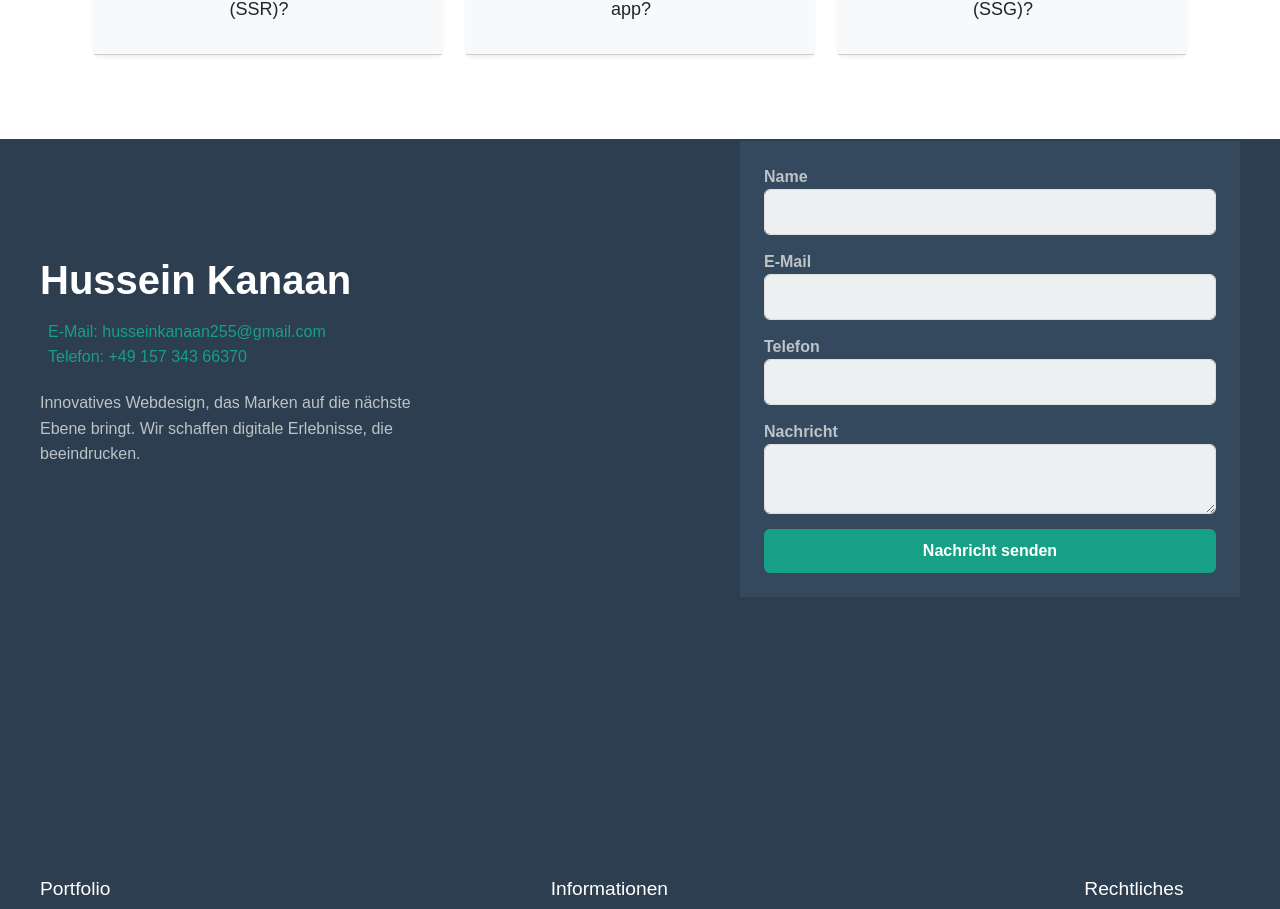
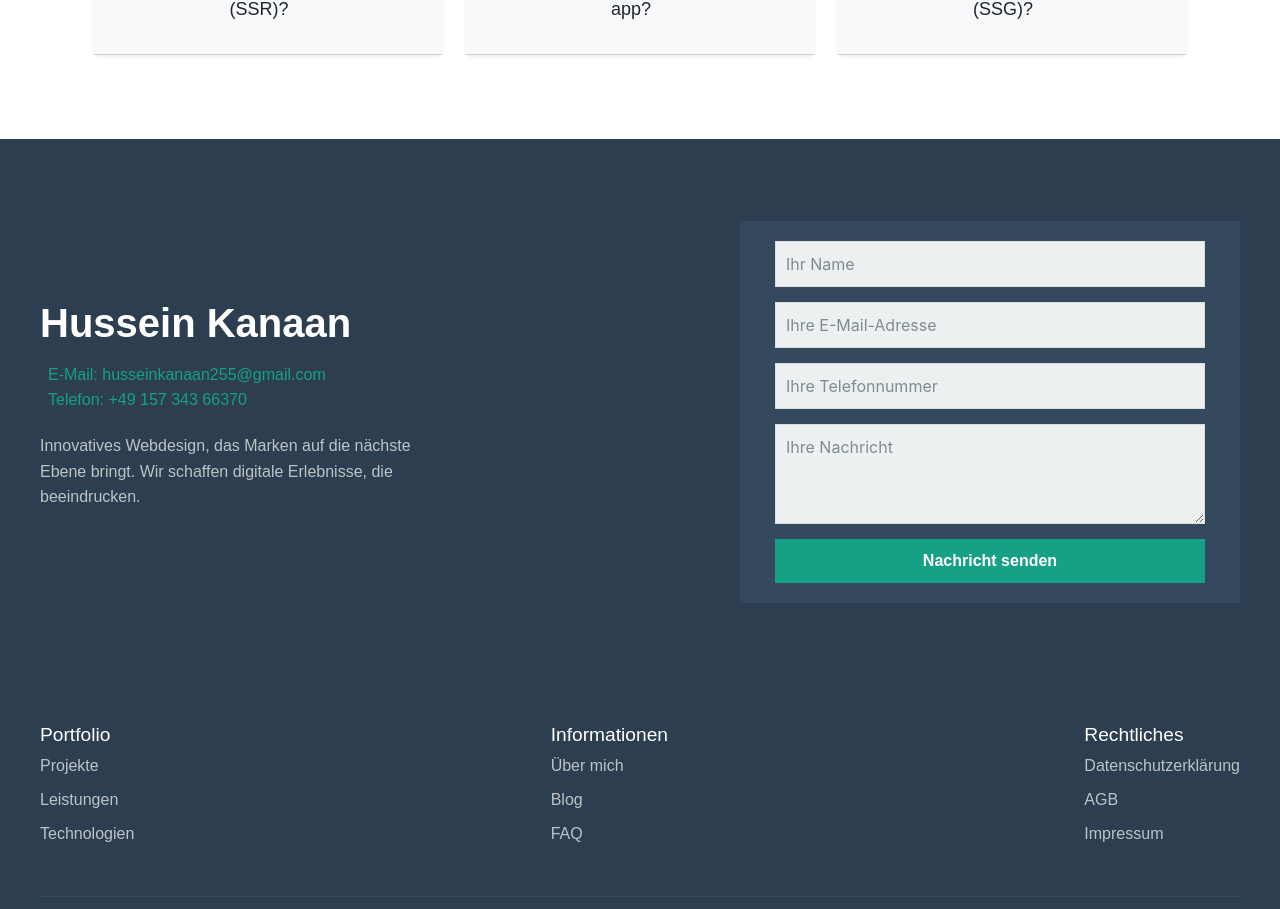
Before and after one commit to HusseinKanaan/Portfoloio3, a Next.js app: page / in a window 1280 px wide. Shown: the part 10414-11323 px from the top of the page. Built offline with nearby package versions, Linux system fonts and the light colour scheme; a web font is replaced by a local one.

Commit message:
Footer, contactform, stickyheader Link

```diff
--- a/components/ButtonDark.js
+++ b/components/ButtonDark.js
@@ -5,7 +5,7 @@ const ButtonDark = ({ text = "Kontakt" }) => {
         <div>
             <section className={styles.buttons}>
                 <div className={styles.container}>
-                    <a href="#kontakt" className={styles.btn}>
+                    <a href="#contact" className={styles.btn}>
                         <span>{text}</span>
                     </a>
                 </div>
--- a/components/ButtonLight.js
+++ b/components/ButtonLight.js
@@ -2,10 +2,10 @@ import styles from './ButtonLight.module.css';
 
 const ButtonLight = ({ text = "Kontakt" }) => {
     return (
-        <div>
+        <div >
             <section className={styles.buttons}>
                 <div className={styles.container}>
-                    <a href="#kontakt" className={styles.btn}>
+                    <a href="#contact" className={styles.btn}>
                         <span>{text}</span>
                     </a>
                 </div>
--- a/components/ContactForm.js
+++ b/components/ContactForm.js
@@ -1,12 +1,12 @@
-import Typewriter from './Typewriter';
 import React, { useState } from 'react';
 import emailjs from 'emailjs-com';
-import styles from './ContactForm.module.css'; // Stelle sicher, dass du diese CSS-Datei erstellst.
+import styles from './ContactForm.module.css'; // Styles für die Komponente
 
 const ContactForm = () => {
   const [formData, setFormData] = useState({
     name: '',
     email: '',
+    telefon: '',
     message: ''
   });
 
@@ -23,72 +23,56 @@ const ContactForm = () => {
       formData,
       'KNNjw1B_wkvFCYv5W'
     )
-      .then((response) => {
+      .then(() => {
         alert('Nachricht erfolgreich gesendet!');
       })
-      .catch((err) => {
+      .catch(() => {
         alert('Fehler beim Senden der Nachricht.');
       });
   };
 
   return (
     <div className={styles.container}>
-      <div>
-{/*       <h2 id='kontakt' className={styles.formHeading}>Kontaktiere Uns</h2> */}
-      <form onSubmit={handleSubmit} className="p-4 custom-background-blue">
-        <div className="form-group">
-          <label htmlFor="name" className={styles.formLabel}>Name</label>
+      <form onSubmit={handleSubmit} className={styles.form}>
         <input
           type="text"
-            id="name"
           name="name"
           value={formData.name}
           onChange={handleChange}
+          placeholder="Ihr Name"
           required
-            className={`form-control ${styles.formInput}`}
+          className={styles.input}
         />
-        </div>
-        <div className="form-group">
-          <label htmlFor="email" className={styles.formLabel}>E-Mail</label>
         <input
           type="email"
-            id="email"
           name="email"
           value={formData.email}
           onChange={handleChange}
+          placeholder="Ihre E-Mail-Adresse"
           required
-            className={`form-control ${styles.formInput}`}
+          className={styles.input}
         />
-        </div>
-        <div className="form-group">
-          <label htmlFor="anliegeBudget" className={styles.formLabel}>Telefon</label>
         <input
           type="text"
-            id="telefon"
           name="telefon"
-            value={formData.name}
+          value={formData.telefon}
           onChange={handleChange}
+          placeholder="Ihre Telefonnummer"
           required
-            className={`form-control ${styles.formInput}`}
+          className={styles.input}
         />
-        </div>
-
-        <div className="form-group">
-          <label htmlFor="message" className={styles.formLabel}>Nachricht</label>
         <textarea
-            id="message"
           name="message"
           value={formData.message}
           onChange={handleChange}
+          placeholder="Ihre Nachricht"
           required
-            className={`form-control ${styles.formTextarea}`}
+          className={styles.textarea}
         />
-        </div>
-        <button type="submit" className={`btn btn-primary w-100 ${styles.submitButton}`}>
+        <button type="submit" className={styles.button}>
           Nachricht senden
         </button>
       </form>
-    </div>
     </div>
   );
 };
--- a/components/ContactForm.module.css
+++ b/components/ContactForm.module.css
@@ -1,47 +1,65 @@
-/* styles/ContactForm.module.css */
+/* Container mit Hintergrund */
 .container {
-  width: 500px;
+  width: 500px; /* Originalbreite bleibt */
+  margin: 0 auto;
+  background: #34495E; /* Dunkler Hintergrund */
+  padding: 20px;
 }
 
-.formLabel {
-  font-weight: bold;
-  color: #BDC3C7;
+/* Formular */
+.form {
+  display: flex;
+  flex-direction: column;
+  gap: 15px; /* Abstand zwischen Inputs */
 }
 
-.formInput {
+/* Inputs: Schmaler gemacht */
+.input {
+  width: calc(100% - 30px); /* Schmaler durch Abzug von 15px auf jeder Seite */
+  margin: 0 auto;
   padding: 10px;
-  /* border-radius: 5px; */
   border: 1px solid #ddd;
-  margin-bottom: 15px;
   background-color: #ecf0f1;
+  color: #2C3E50;
+  font-family: 'Inter', sans-serif;
 }
 
-.formTextarea {
-  min-height: 120px;
-  padding: 10px;
-  /* border-radius: 5px; */
-  border: 1px solid #ddd;
-  margin-bottom: 15px;
-  background-color: #ECF0F1;
+/* Placeholder im Newsletter-Stil */
+.input::placeholder {
+  color: #7f8c8d;
+  font-weight: normal;
 }
 
-.submitButton {
-  background-color: #16A085;
+/* Textarea: Gleich wie Inputs, aber höher */
+.textarea {
+  width: calc(100% - 30px); /* Schmaler durch Abzug von 15px auf jeder Seite */
+  margin: 0 auto;
+  min-height: 100px;
+  padding: 10px;
+  border: 1px solid #ddd;
+  background-color: #ecf0f1;
+  color: #2C3E50;
+  font-family: 'Inter', sans-serif;
+}
+
+.textarea::placeholder {
+  color: #7f8c8d;
+  font-weight: normal;
+}
+
+/* Button: Breiter */
+.button {
+  width: calc(100% - 30px); /* Schmaler durch Abzug von 15px auf jeder Seite */
+  padding: 10px 20px;
+  background: #16A085;
   border: none;
   color: white;
   font-weight: bold;
-  padding: 10px 20px;
-/*   border-radius: 5px; */
   cursor: pointer;
   transition: background-color 0.3s ease;
+  margin: 0 auto; /* Zentriert */
 }
 
-.submitButton:hover {
-  background-color: #0056b3;
+.button:hover {
+  background: #1abc9c;
 }
-
-.formHeading {
-  text-align: center;
-  font-size: 24px;
-  color: #BDC3C7;
-}
--- a/components/Footer.js
+++ b/components/Footer.js
@@ -14,7 +14,7 @@ export default function Footer() {
                 </div>  */}
 
                 {/* Branding und Beschreibung */}
-                <div className={styles.footerTop}>
+                <div id="contact" className={styles.footerTop}>
                     <div>
                         {/*                         <Link href="/" className="navbar-brand">
                             <Image priority={true} src="/logo4.png" alt="Logo" width={100} height={100} className="img-fluid max-width-100" />
--- a/components/Footer.module.css
+++ b/components/Footer.module.css
@@ -21,12 +21,13 @@
 
 /* Branding und Beschreibung */
 .footerTop {
+    padding-top: 80px;
     display: flex;
     justify-content:space-between;
     align-items:center;
     gap: 20px;
     flex-wrap: wrap;
-    margin-bottom: 15rem;
+    margin-bottom: 5rem;
 }
 
 .footerLogo {
--- a/components/StickyHeader.js
+++ b/components/StickyHeader.js
@@ -93,7 +93,7 @@ const StickyHeader = () => {
               <li className={`menu-item ${router.pathname === '/#faq' ? 'active' : ''}`}>
                 <Link href="/#faq" className="text-decoration-none">FAQ</Link>
               </li>
-              <li className="d-lg-none menu-item">
+              <li className={`d-lg-none menu-item ${router.pathname === '/#contact' ? 'active' : ''}`}>
                 <Link href="/#contact" className="text-decoration-none">Kontakt</Link>
               </li>
             </ul>
```
Lines whose indentation alone changed are shown as unchanged.
